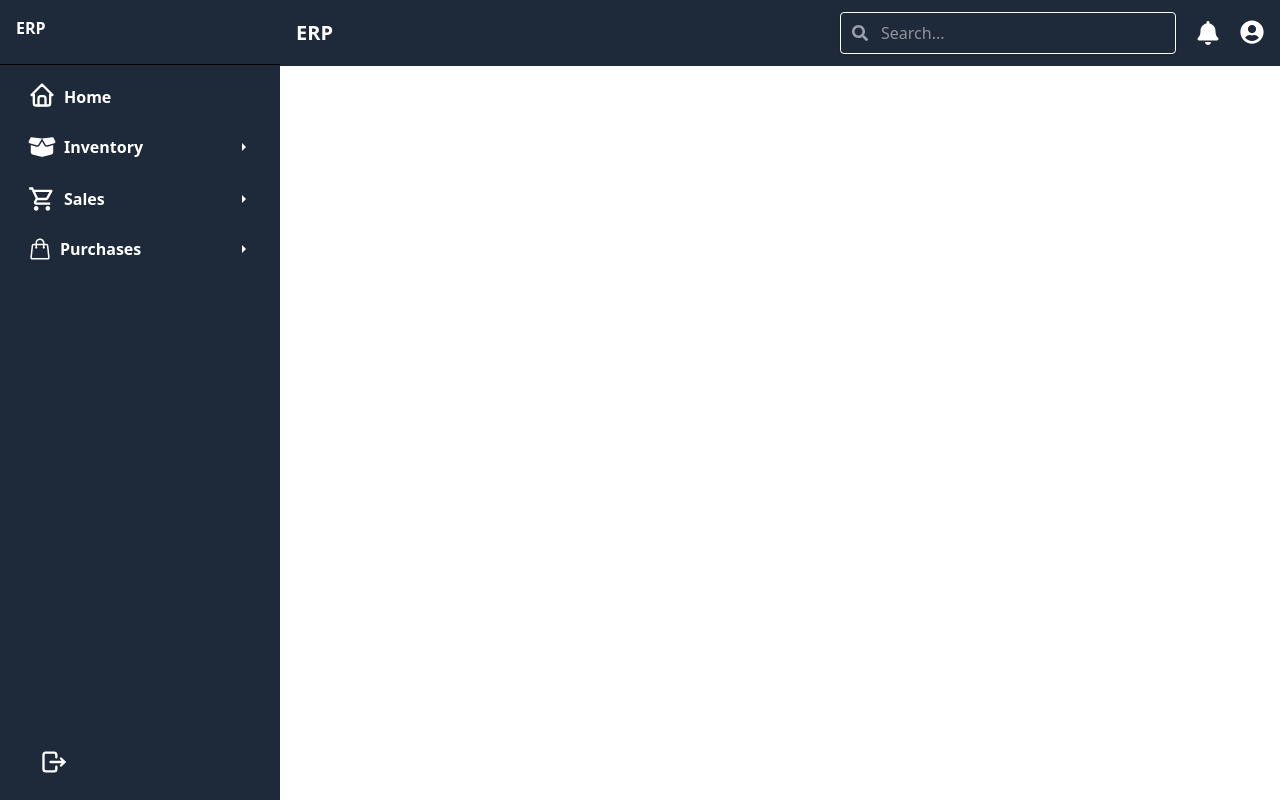
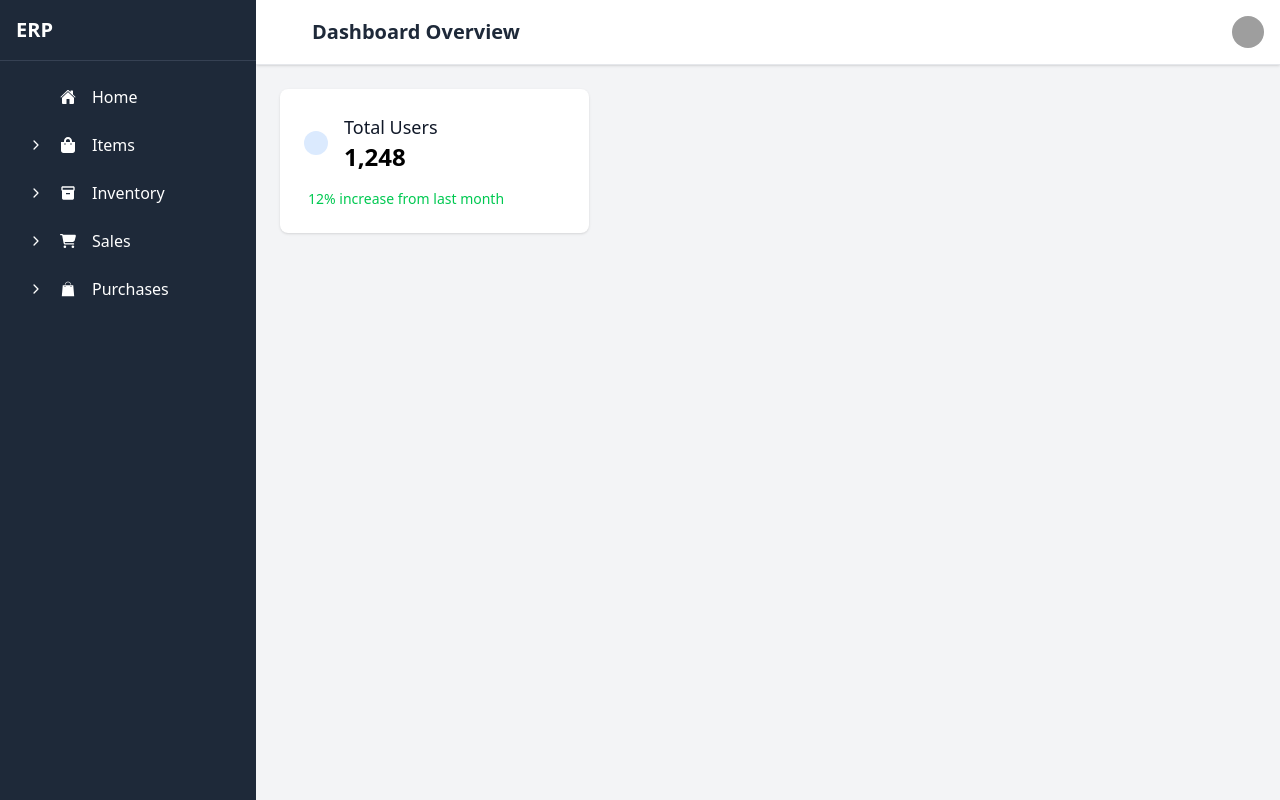
Before and after one commit to Ajalsr/Erp, a React (Vite) app in the folder Frontend/: page /Home in a window 1280 px wide. Built offline with nearby package versions, Linux system fonts and the light colour scheme; grey boxes are pictures that could not be loaded.

Commit message:
this is the latest changes

```diff
--- a/Frontend/src/Components/Home/Home.jsx
+++ b/Frontend/src/Components/Home/Home.jsx
@@ -1,24 +1,41 @@
-import React, { useState } from 'react'
-
-import { Link } from 'react-router-dom'
-import Navbar from './Navbar'
-import Sidebar from './Sidebar'
+import { useState } from 'react';
+import Sidebar from './Sidebar';
+import Navbar from './Navbar';
 
 const Home = () => {
-  const [sidebarToggle, setSidebarToggle] = useState(false)
+  const [sidebarToggle, setSidebarToggle] = useState(false);
+
   return (
-    <>
-    <div class="flex">
+    <div className="flex h-screen bg-gray-100">
+      <Sidebar isCollapsed={sidebarToggle} />
+      <div className="flex-1 flex flex-col min-w-0"> {/* Remove transition classes from here */}
+        <Navbar onToggleSidebar={() => setSidebarToggle(!sidebarToggle)} />
+        <main className="flex-1 overflow-y-auto p-6">
+          <div className="max-w-7xl mx-auto">
+            <div className="grid grid-cols-1 md:grid-cols-2 lg:grid-cols-3 gap-6">
+              <div className="bg-white rounded-lg shadow p-6">
+                <div className="flex items-center">
+                  <div className="p-3 rounded-full bg-blue-100 text-blue-500">
+                    <i className="fas fa-users text-xl"></i>
+                  </div>
+                  <div className="ml-4">
+                    <h3 className="text-lg font-medium text-gray-900">Total Users</h3>
+                    <p className="text-2xl font-bold">1,248</p>
+                  </div>
+                </div>
+                <div className="mt-4">
+                  <p className="text-sm text-green-500">
+                    <i className="fas fa-arrow-up mr-1"></i>
+                    12% increase from last month
+                  </p>
+                </div>
+              </div>
+            </div>
+          </div>
+        </main>
+      </div>
+    </div>
+  );
+};
 
-    <Sidebar />
-    <Navbar
-
-    />
-    </div>
-
-
-    </>
-  )
-}
-
-export default Home
+export default Home;
--- a/Frontend/src/Components/Home/Navbar.jsx
+++ b/Frontend/src/Components/Home/Navbar.jsx
@@ -1,59 +1,77 @@
-import React, { useState } from 'react'
-import { FaBars, FaSearch, FaBell, FaUserCircle } from 'react-icons/fa'
-const Navbar = () => {
-  const [sidebarToggle, setSidebarToggle] = useState(false);
+import { useState, useRef, useEffect } from "react";
+
+const Navbar = ({ onToggleSidebar }) => {
+  const [isDropdownOpen, setIsDropdownOpen] = useState(false);
+  const dropdownRef = useRef(null);
+
+  // Close dropdown if click outside
+  useEffect(() => {
+    const handleClickOutside = (event) => {
+      if (dropdownRef.current && !dropdownRef.current.contains(event.target)) {
+        setIsDropdownOpen(false);
+      }
+    };
+    document.addEventListener("mousedown", handleClickOutside);
+    return () => {
+      document.removeEventListener("mousedown", handleClickOutside);
+    };
+  }, []);
 
   return (
-    <nav className="bg-gray-800 px-4 py-3 flex justify-between ml-70 w-full">
+    <nav className="bg-white shadow border-b border-gray-200">
+      <div className="flex justify-between items-center h-16 w-full px-4">
+        <div className="flex items-center">
+          {/* Mobile toggle button */}
+          <button
+            onClick={onToggleSidebar}
+            className="text-gray-500 hover:text-gray-700 md:hidden p-2 rounded-md"
+          >
+            <i className="fas fa-bars text-lg"></i>
+          </button>
 
-      <div className="flex items-center text-xl">
-        {/* <FaBars
-          className="text-white me-4 cursor-pointer"
-          onClick={() => setSidebarToggle(!sidebarToggle)}
-        /> */}
-        <span className="text-white font-semibold">ERP</span>
-      </div>
+          {/* Desktop toggle button */}
+          <button
+            onClick={onToggleSidebar}
+            className="hidden md:flex text-gray-500 hover:text-gray-700 p-2 rounded-md ml-2"
+          >
+            <i className="fas fa-bars text-lg"></i>
+          </button>
 
-
-      <div className="flex items-center gap-x-5">
-
-        <div className="relative md:w-84 ">
-          <div className="absolute inset-y-0 left-0 flex items-center pl-3 cursor-pointer">
-            <FaSearch className="text-gray-400 w-4 h-4 " />
+          <div className="ml-2 md:ml-4">
+            <h1 className="text-xl font-semibold text-gray-800">Dashboard Overview</h1>
           </div>
-          <input
-            type="text"
-            placeholder="Search..."
-            className="w-full pl-10 pr-4 py-2 rounded shadow outline-white border border-white md:block color-white text-white"
-          />
         </div>
 
+        <div className="flex items-center space-x-3 relative" ref={dropdownRef}>
+          <button className="text-gray-500 hover:text-gray-700 p-2 rounded-full hover:bg-gray-100">
+            <i className="fas fa-bell"></i>
+          </button>
+          <button className="text-gray-500 hover:text-gray-700 p-2 rounded-full hover:bg-gray-100">
+            <i className="fas fa-envelope"></i>
+          </button>
+          <div className="ml-2 relative">
+  <img
+    src="https://ui-avatars.com/api/?name=John+Doe&background=random"
+    alt="User"
+    className="w-8 h-8 rounded-full cursor-pointer"
+    onClick={() => setIsDropdownOpen(!isDropdownOpen)}
+  />
 
-        <div className="text-white">
-          <FaBell className="w-6 h-6" />
-        </div>
-
-
-        <div className="relative">
-          <button className="text-white group">
-            <FaUserCircle className="w-6 h-6 mt-1" />
-            <div className="z-10 hidden absolute bg-white rounded-lg shadow w-32 group-focus:block top-full right-0">
-              <ul className="py-2 text-sm text-gray-950">
-                <li>
-                  <a href="">Profile</a>
-                </li>
-                <li>
-                  <a href="">Setting</a>
-                </li>
-                <li>
-                  <a href="">Log Out</a>
-                </li>
-              </ul>
-            </div>
-          </button>
+  {/* Dropdown menu */}
+  {isDropdownOpen && (
+    <div className="absolute right-0 top-full mt-2 w-40 bg-white border rounded-md shadow-lg z-50">
+      <ul className="py-1">
+        <li className="px-4 py-2 hover:bg-gray-100 cursor-pointer">Profile</li>
+        <li className="px-4 py-2 hover:bg-gray-100 cursor-pointer">Settings</li>
+        <li className="px-4 py-2 hover:bg-gray-100 cursor-pointer">Sign Out</li>
+      </ul>
+    </div>
+  )}
+</div>
         </div>
       </div>
     </nav>
   );
-}
-export default Navbar
+};
+
+export default Navbar;
--- a/Frontend/src/Components/Home/Sidebar.jsx
+++ b/Frontend/src/Components/Home/Sidebar.jsx
@@ -1,172 +1,140 @@
-import React, { useState } from 'react'
+import { useState } from "react";
+import { IoHome, IoChevronDown, IoChevronForward } from "react-icons/io5";
+import { FaShoppingBag } from "react-icons/fa";
+import { FaCartShopping } from "react-icons/fa6";
+import { MdInventory } from "react-icons/md";
+import { GiShoppingBag } from "react-icons/gi";
 
+const Sidebar = ({ isCollapsed }) => {
+  const [openMenu, setOpenMenu] = useState(null);
+  const [activeItem, setActiveItem] = useState(null); // unified active state
 
-import {FaHome} from 'react-icons/fa'
-import { AiOutlineHome } from "react-icons/ai";
-import { TbHome } from "react-icons/tb";
-import { FaBoxOpen } from "react-icons/fa6";
-import { FaCartShopping } from "react-icons/fa6";
-import { FaShoppingBag } from "react-icons/fa";
-import { MdOutlineShoppingCart } from "react-icons/md";
-import { IoMdArrowDropright } from "react-icons/io";
-import { IoMdArrowDropdown } from "react-icons/io";
-import { HiOutlineShoppingBag } from "react-icons/hi2";
-import { TbLogout } from "react-icons/tb";
-import { CiCirclePlus } from "react-icons/ci";
-const Sidebar = ({sidebarToggle}) => {
-    const [home, setHome] = useState(false)
-    const [activeItem, setActiveItem] = useState(null);
-    const [purchaseItem, setPurchaseItem] = useState(null)
-    const [saleItem, setSaleItem] = useState(null);
-    const [open, setOpen] = useState(false);
-    const [saleOpen, setSaleOpen] = useState(false)
-    const [purchaseOpen, setPurchaseOpen] = useState(false)
   const menuItems = [
-    "Items",
-    "Composite Items",
-    "Item Groups",
-    "Price Lists",
-    "Inventory Adjustments",
-  ];
-    const saleItems = [
-    "Customers",
-    "Sales Orders",
-    "Packages",
-    "Shipments",
-    "Delivery Challans",
-    "Invoices",
-    "Payments Received",
-    "Sales Returns",
-    "Credit Notes"
+    { icon: <IoHome />, label: "Home" },
+    {
+      icon: <FaShoppingBag />,
+      label: "Items",
+      subItems: ["Items", "Composite Items", "Item Groups", "Price Lists"],
+    },
+    {
+      icon: <MdInventory />,
+      label: "Inventory",
+      subItems: ["Item 1", "Item 2"],
+    },
+    {
+      icon: <FaCartShopping />,
+      label: "Sales",
+      subItems: ["Customers", "Retainer Invoices", "Sales Orders","Invoices","Delivery Challans","Payments Received","Sales Returns","Credit Notes"],
+    },
+    {
+      icon: <GiShoppingBag />,
+      label: "Purchases",
+      subItems: ["Vendors", "Purchase Orders","Bills","Purchase Returns","Payments Made","Vendor Credits"],
+    },
   ];
 
-  const purchaseItems = [
-    "Vendors",
-    "Expenses",
-    "Purchase Orders",
-    "Purchase Receives",
-    "Bills",
-    "Payments Made",
-    "Vendor Credits"
-  ]
+  const handleToggle = (item) => {
+    if (item.subItems) {
+      setOpenMenu((prev) => (prev === item.label ? null : item.label));
+    } else {
+      setActiveItem(item.label); // make Home active
+    }
+  };
+
+  const handleSubItemClick = (subItem) => {
+    setActiveItem(subItem);
+  };
+
   return (
-    <div className='w-70 bg-gray-800 fixed h-full px-4 py-2 overflow-y-auto hide-scrollbar'>
-        <div className='my-2 mb-4'>
-            <h1 className = 'text-2x text-white font-bold cursor-pointer'>ERP</h1>
-        </div>
-        <hr className='w-70 mt-6 -ml-4'/>
-        <ul className={`mt-3 text-white font-bold relative`} >
-            <li className={`mb-2 rounded hover:shadow hover:bg-blue-500 py-2 ${home ? "bg-gray-700" : "hover:bg-gray-500"}`} onClick={() => setHome(!home)} >
-                <a href="" className = {`px-3 text-md ${home ? "text-blue-400" : "text-white"}`}>
-                    <TbHome className='inline-block w-7 h-7 mr-2 -mt-2'></TbHome>
-                    Home
-                </a>
-            </li>
-            <ul
-        className={`mb-2 rounded hover:shadow  py-2 cursor-pointer ${open ? "bg-gray-700" : "hover:bg-gray-500"}`}
-        onClick={() => setOpen(!open)}
-      >
-        <a className={`px-3 flex items-center text-md ${open ? "text-blue-400" : "text-white"}`}>
-          <FaBoxOpen className="inline-block w-7 h-7 mr-2" />
-          Inventory
-          { open ? <IoMdArrowDropdown className={`inline-block w-4 h-4 ml-auto ${open ? "text-blue-400" : "text-white"}`} /> :  <IoMdArrowDropright className={`inline-block w-4 h-4 ml-auto ${open ? "text-blue-400" : "text-white"}`} /> }
-        </a>
-      </ul>
-
-      {open &&
-      <div className="ml-8 overflow-hidden transition-all duration-300">
-      <ul className="space-y-2">
-        {menuItems.map((item) => (
-          <li key={item}>
-            <a
-              href="#"
-              onClick={() => setActiveItem(item)}
-              className={`block px-3 py-1 rounded text-sm transition-colors duration-200
-                ${
-                  activeItem === item
-                    ? "bg-blue-500 text-white"
-                    : "text-white hover:bg-gray-700"
+    <div
+      className={`bg-gray-800 text-white flex flex-col h-full fixed md:relative z-10 transition-all duration-300 ${
+        isCollapsed ? "w-16" : "w-64"
       }`}
     >
-              {item}
-            </a>
+      {/* Sidebar Header */}
+      <div className="p-4 border-b border-gray-700 flex items-center justify-between">
+        {!isCollapsed && <h2 className="text-xl font-bold">ERP</h2>}
+        <div className={isCollapsed ? "mx-auto" : ""}>
+          <i className="fas fa-chart-line text-xl"></i>
+        </div>
+      </div>
+
+      {/* Sidebar Menu */}
+      <nav className="flex-1 p-4">
+        <ul className="space-y-2">
+          {menuItems.map((item, index) => {
+            const hasSubmenu = !!item.subItems;
+            const isOpen = openMenu === item.label;
+            const isActive = activeItem === item.label;
+
+            return (
+              <li key={index} >
+                {/* Main Menu */}
+                <button
+                  onClick={() => handleToggle(item)}
+                  className={`w-full flex items-center p-2 rounded-lg transition-colors duration-200 ${
+                    isActive
+                      ? "bg-blue-500 text-white"
+                      : "hover:bg-gray-700 hover:text-white"
+                  }`}
+                >
+                  {/* Chevron placeholder */}
+                  <span
+                    className={`flex items-center justify-center w-6 ${
+                      isCollapsed ? "mx-auto" : "mr-2"
+                    }`}
+                  >
+                    {hasSubmenu ? (
+                      isOpen ? (
+                        <IoChevronDown className="text-sm" />
+                      ) : (
+                        <IoChevronForward className="text-sm" />
+                      )
+                    ) : (
+                      <span className="w-3" />
+                    )}
+                  </span>
+
+                  {/* Icon */}
+                  <span className="flex items-center justify-center w-6 mr-3">
+                    {item.icon}
+                  </span>
+
+                  {/* Label */}
+                  {!isCollapsed && <span>{item.label}</span>}
+                </button>
+
+                {/* Submenu */}
+                {!isCollapsed && hasSubmenu && (
+                  <div
+  className={`ml-8 overflow-hidden transition-all duration-500 ease-in-out ${
+    isOpen ? "max-h-[1000px] opacity-100" : "max-h-0 opacity-0"
+  }`}
+>
+                    <ul className="mt-2 space-y-1 text-sm text-gray-300">
+                      {item.subItems.map((subItem, subIndex) => (
+                        <li
+                          key={subIndex}
+                          onClick={() => handleSubItemClick(subItem)}
+                          className={`cursor-pointer ml-9 p-2 rounded-lg transition-colors duration-200 ${
+                            activeItem === subItem
+                              ? "bg-blue-500 text-white"
+                              : "hover:bg-gray-700 hover:text-white"
+                          }`}
+                        >
+                          {subItem}
                         </li>
                       ))}
                     </ul>
                   </div>
-      }
-      <ul
-        className={`mb-2 rounded hover:shadow hover:bg-blue-500 py-2 cursor-pointer ${saleOpen ? "bg-gray-700" : "hover:bg-gray-500"}`}
-        onClick={() => setSaleOpen(!saleOpen)}
-      >
-        <a className={`px-3 flex items-center text-md ${saleOpen ? "text-blue-400" : "text-white"}`}>
-          <MdOutlineShoppingCart className="inline-block w-7 h-7 mr-2" />
-          Sales
-          { saleOpen ? <IoMdArrowDropdown className={`inline-block w-4 h-4 ml-auto  ${saleOpen ? "text-blue-400" : "text-white"}`} /> :  <IoMdArrowDropright className={`inline-block w-4 h-4 ml-auto ${saleOpen ? "text-blue-400" : "text-white"}`} /> }
-        </a>
+                )}
+              </li>
+            );
+          })}
         </ul>
-      {saleOpen &&
-      <div className="ml-8 overflow-hidden transition-all duration-300">
-      <ul className="space-y-2">
-        {saleItems.map((item) => (
-          <li key={item}>
-            <a
-              href="#"
-              onClick={() => setSaleItem(item)}
-              className={`block px-3 py-1 rounded text-sm transition-colors duration-200
-                ${
-                  saleItem === item
-                    ? "bg-blue-500 text-white"
-                    : "text-white hover:bg-gray-700"
-                }`}
-            >
-              {item}
-            </a>
-          </li>
-        ))}
-      </ul>
+      </nav>
     </div>
-      }
-      <ul
-        className="mb-2 rounded hover:shadow hover:bg-blue-500 py-2 cursor-pointer relative"
-        onClick={() => setPurchaseOpen(!purchaseOpen)}
-      >
-        <a className="px-3 flex items-center">
-          <HiOutlineShoppingBag className="inline-block w-6 h-6 mr-2" />
-          Purchases
-          { purchaseOpen ? <IoMdArrowDropdown className={`inline-block w-4 h-4 ml-auto  ${purchaseOpen ? "text-blue-400" : "text-white"}`} /> :  <IoMdArrowDropright className={`inline-block w-4 h-4 ml-auto ${saleOpen ? "text-blue-400" : "text-white"}`} /> }
-        </a>
-      </ul>
-      {purchaseOpen &&
-      <div className="ml-8 overflow-hidden transition-all duration-300">
-      <ul className="space-y-2">
-        {purchaseItems.map((item) => (
-          <li key={item}>
-            <a
-              href="#"
-              onClick={() => setPurchaseItem(item)}
-              className={`block px-3 py-1 rounded text-sm transition-colors duration-200
-                ${
-                  activeItem === item
-                    ? "bg-blue-500 text-white"
-                    : "text-white hover:bg-gray-700"
-                }`}
-            >
-              {item}
-            </a>
-          </li>
-        ))}
-      </ul>
-    </div>
-      }
-        </ul>
-        <div className="absolute bottom-0 p-4">
-          <button className="flex items-center w-full p-2 hover:bg-gray-100 rounded">
-          <TbLogout className='inline-block w-7 h-7 mr-2 -mt-2 text-white' />
-          </button>
-        </div>
-    </div>
-  )
-}
+  );
+};
 
-export default Sidebar
+export default Sidebar;
--- a/Frontend/src/Components/Login/Login.jsx
+++ b/Frontend/src/Components/Login/Login.jsx
@@ -20,8 +20,8 @@ const Login = () => {
 
     setLoading(true);
     try {
-      await handleSignin(inputs);
-
+      let val = await handleSignin(inputs);
+      console.log(val,"this is inputs")
       setInputs({
         userId: "",
         password: ""
```
Also changed, not shown: Frontend/src/helper/useLogin.js (+22 -3 lines), 1 other file (tests, documents, lock files or other folders). Lines whose indentation alone changed are shown as unchanged.
